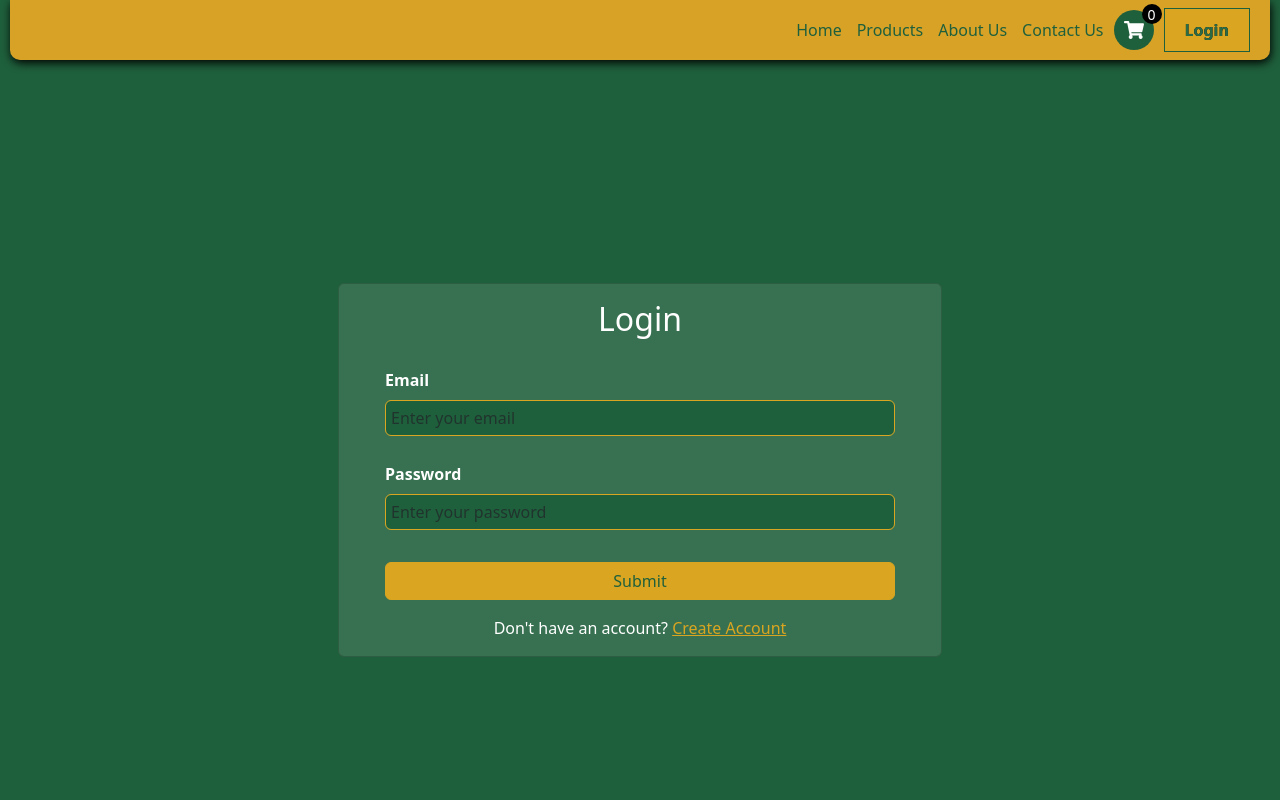
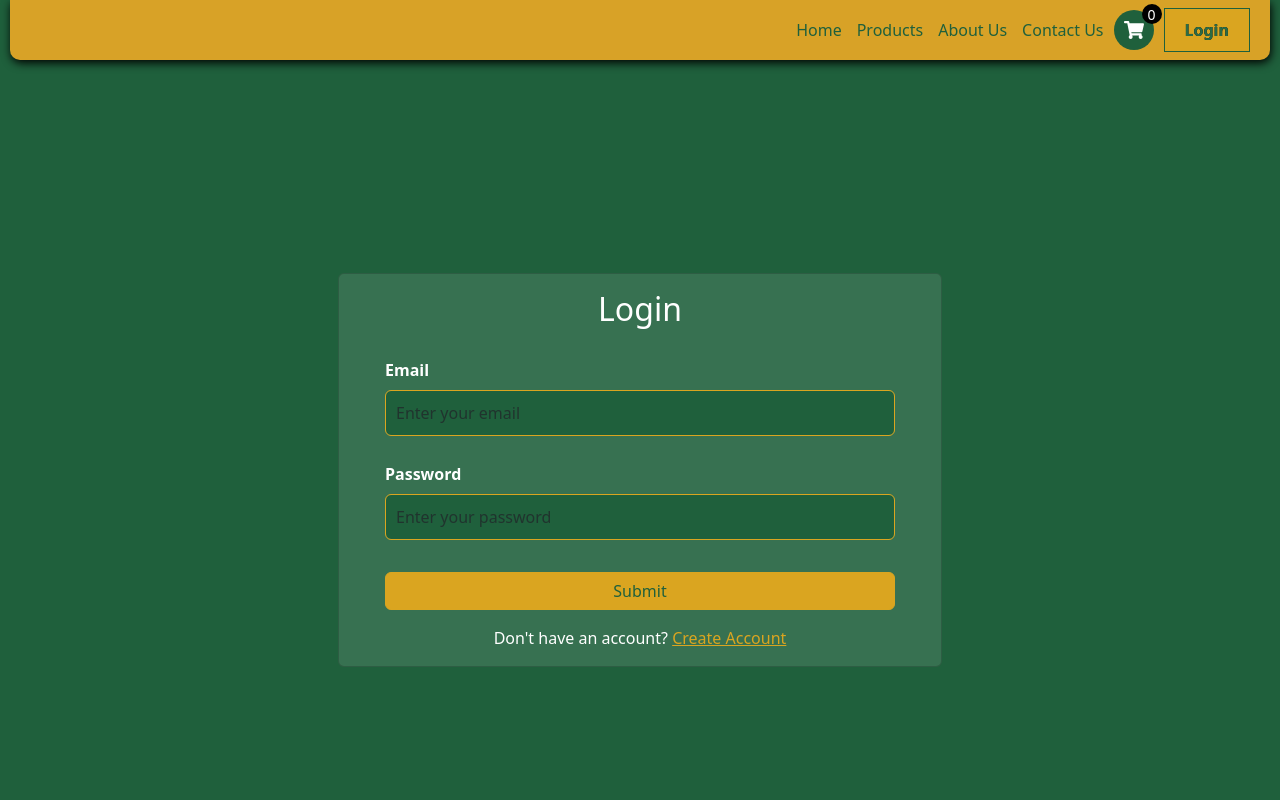
Before and after one commit to devams23/grainsglobal, a React (Vite) app: page /login in a window 1280 px wide. Shown: the top 800 px of the page. Built offline with nearby package versions, Linux system fonts and the light colour scheme; no server answers.

Commit message:
Update Login.jsx

```diff
--- a/src/Components/Authentication/Login.jsx
+++ b/src/Components/Authentication/Login.jsx
@@ -109,7 +109,7 @@ export default function Login() {
                     style={{
                       backgroundColor: "#1F603C",
                       borderColor: "#DAA520",
-                      padding: "5px",
+                      padding: "10px",
                       color:"white",
 
                     }}
@@ -135,7 +135,8 @@ export default function Login() {
                     style={{
                       backgroundColor: "#1F603C",
                       borderColor: "#DAA520",
-                      padding: "5px",
+                      padding: "10px",
+                      color: "white",
                     }}
                     type="password"
                     placeholder="Enter your password"
```
